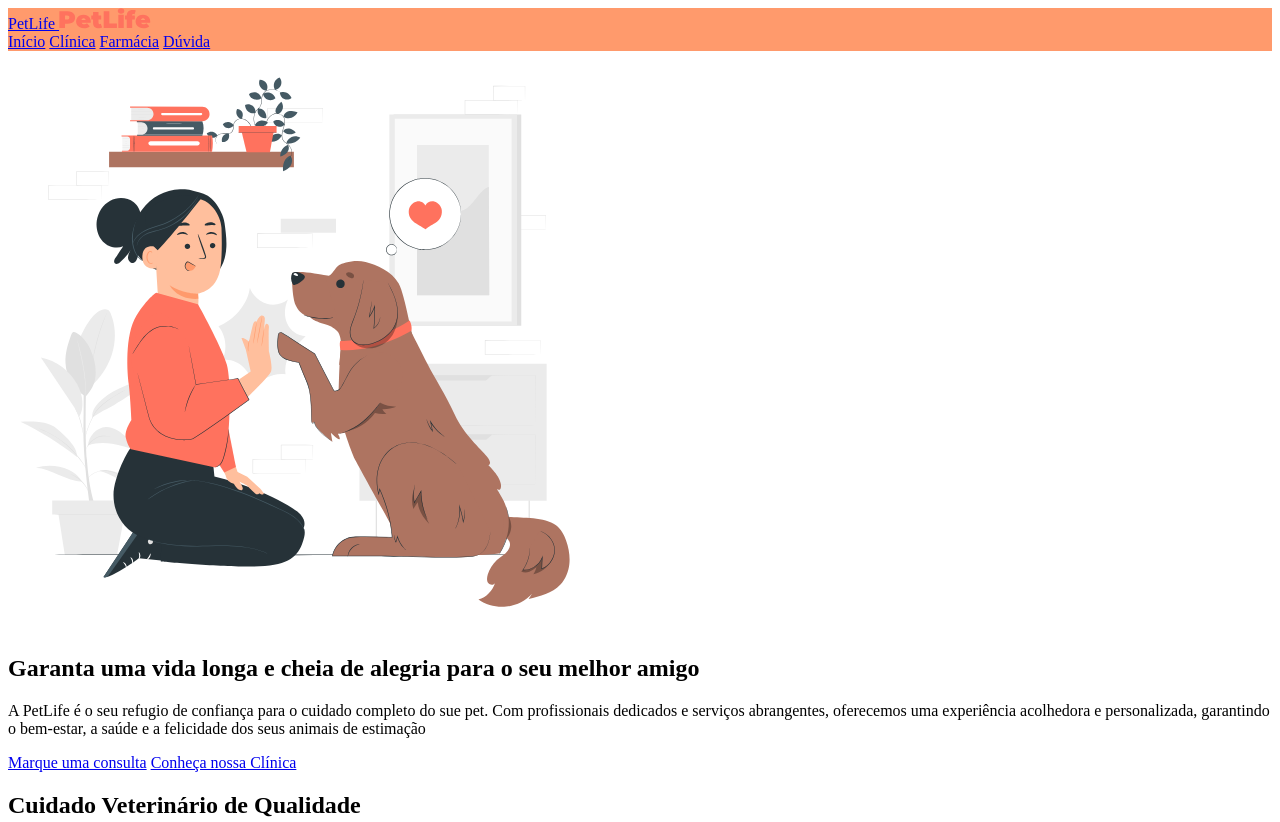
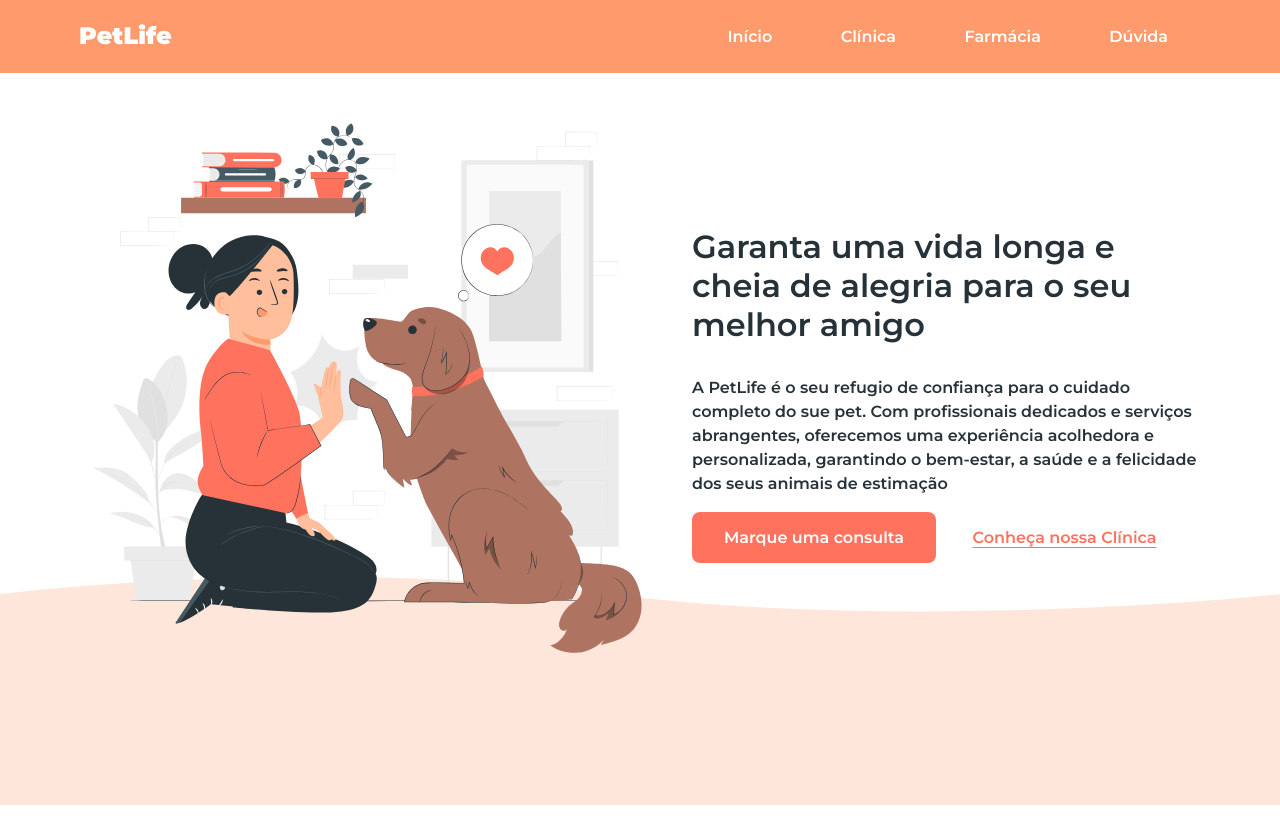
Before and after one commit to cassianobraz/course_onebitcode, a plain HTML site: page Start - HTML, CSS e JS/index.html in a window 1280 px wide. Shown: the top 822 px of the page. Drawn offline with Linux system fonts and the light colour scheme.

Commit message:
feat: add css in page

```diff
--- a/Start - HTML, CSS e JS/index.html
+++ b/Start - HTML, CSS e JS/index.html
@@ -9,12 +9,17 @@
     />
     <title>PetLife</title>
     <link rel="stylesheet" href="styles.css" />
+    <link rel="preconnect" href="https://fonts.googleapis.com" />
+    <link rel="preconnect" href="https://fonts.gstatic.com" crossorigin />
+    <link
+      href="https://fonts.googleapis.com/css2?family=Montserrat:ital,wght@0,600;1,600&display=swap"
+      rel="stylesheet"
+    />
   </head>
   <body>
     <header>
-      <a href="index.html"
-        >PetLife
-        <img src="./img/logo.svg" alt="logo do site" />
+      <a href="index.html">
+        <img src="./img/logo-white.svg" alt="logo do site" />
       </a>
       <nav>
         <a href="#inicio">Início</a>
@@ -37,23 +42,26 @@
           <h1>
             Garanta uma vida longa e cheia de alegria para o seu melhor amigo
           </h1>
-          <p>
+          <p class="paragrafo">
             A PetLife é o seu refugio de confiança para o cuidado completo do
             sue pet. Com profissionais dedicados e serviços abrangentes,
             oferecemos uma experiência acolhedora e personalizada, garantindo o
             bem-estar, a saúde e a felicidade dos seus animais de estimação
           </p>
-          <a href="https://wa.me/0000000000000" target="_blank"
+          <a class="botao" href="https://wa.me/0000000000000" target="_blank"
             >Marque uma consulta</a
           >
-          <a href="#clinica">Conheça nossa Clínica</a>
+          <a class="botao-transparente" href="#clinica"
+            >Conheça nossa Clínica</a
+          >
         </div>
+        <img class="absolute" src="./img/shape.svg" alt="" />
       </section>
 
       <section id="clinica">
         <div>
           <h2>Cuidado Veterinário de Qualidade</h2>
-          <p>
+          <p class="paragrafo">
             Nossa clínica veterinária é o local onde a paixão pelos animais se
             une à excelência em cuidados veterinários. Sob a liderança da Dra.
             Vivian Reid, uma profissional altamente qualificada e comprometida,
@@ -90,7 +98,7 @@
           height="430"
           loading="lazy"
         />
-        <p>
+        <p class="paragrafo">
           Além de ser uma clínica veterinária de confiança, também contamos com
           um completo petshop e farmácia. Nosso petshop oferece uma ampla
           seleção de produtos de alta qualidade, desde alimentos balanceados e
@@ -118,7 +126,7 @@
           <div>
             <h3>Quais serviços são oferecidos pela clínica da PetLife</h3>
             <img src="./img/arrow-down.svg" alt="" />
-            <p>
+            <p class="paragrafo">
               A clínica da PetLife oferece uma ampla gama de serviços, incluindo
               consultas de rotina, vacinação, cirurgias, tratamento de doenças,
               cuidados odontológicos, atendimento de emergência 24 horas,
@@ -131,7 +139,7 @@
           <div>
             <h3>Quais espécies de animais a clínica veterinária atende?</h3>
             <img src="./img/arrow-down.svg" alt="" />
-            <p>
+            <p class="paragrafo">
               A clínica veterinária da PetLife atende animais de estimação de
               todas as espécies, incluindo cães, gatos, pássaros, roedores e
               répteis. Nossos profissionais possuem conhecimento e experiência
@@ -143,7 +151,7 @@
           <div>
             <h3>A clínica da PetLife possui serviços de emergência</h3>
             <img src="./img/arrow-down.svg" alt="" />
-            <p>
+            <p class="paragrafo">
               Sim, a clínica veterinária da PetLife oferece serviços de
               emergência 24 horas. Se o seu animal de estimação precisar de
               atendimento veterinário imediato fora do horário de expediente,
@@ -155,7 +163,7 @@
           <div>
             <h3>A clínica oferece serviços de banho e tosa?</h3>
             <img src="./img/arrow-down.svg" alt="" />
-            <p>
+            <p class="paragrafo">
               Sim, a clínica veterinária da PetLife oferece serviços
               profissionais de banho e tosa. Nossa equipe de profissionais
               experientes garante que seu pet receba cuidados adequados, usando
--- a/Start - HTML, CSS e JS/styles.css
+++ b/Start - HTML, CSS e JS/styles.css
@@ -1,3 +1,111 @@
+* {
+  margin: 0;
+  padding: 0;
+  box-sizing: border-box;
+  font-family: "Montserrat", sans-serif;
+}
+
+body {
+  color: #263138;
+}
+
 header {
   background-color: #ff9a6c;
+  display: flex;
+  align-items: center;
+  justify-content: space-between;
+  padding: 24px 80px;
 }
+
+header nav a {
+  color: #ffffff;
+  font-weight: 600;
+  padding: 32px;
+  text-decoration: none;
+}
+
+#inicio {
+  display: flex;
+  align-items: center;
+  gap: 32px;
+  padding: 24px 80px 128px;
+  position: relative;
+}
+
+h1,
+h2 {
+  font-weight: 600;
+  font-size: 32px;
+  margin-bottom: 32px;
+}
+
+.paragrafo {
+  line-height: 150%;
+  margin-bottom: 32px;
+}
+
+.botao {
+  background-color: #ff725e;
+  padding: 16px 32px;
+  border-radius: 8px;
+  color: #ffffff;
+  text-decoration: none;
+}
+
+.botao-transparente {
+  background-color: transparent;
+  color: #ff725e;
+  padding: 16px 32px;
+  text-underline-offset: 4px;
+}
+
+.absolute {
+  position: absolute;
+  bottom: 0;
+  left: 0;
+  width: 100%;
+  z-index: -10;
+}
+
+#clinica,
+#duvidas {
+  display: flex;
+  align-items: center;
+  gap: 64px;
+  padding: 64px 80px;
+}
+
+#clinica li {
+  margin-bottom: 16px;
+  margin-left: 32px;
+}
+
+#farmacia {
+  padding: 64px 80px;
+  text-align: center;
+}
+
+#farmacia img {
+  margin: 64px auto;
+}
+
+#farmacia .paragrafo {
+  max-width: 950px;
+  margin: 0 auto;
+}
+
+.duvida {
+  position: relative;
+}
+
+.duvida h3 {
+  border: 2px solid #ff725e;
+  border-radius: 8px;
+  cursor: pointer;
+}
+
+.duvida img {
+  position: absolute;
+  top: 32px;
+  right: 24px;
+}
```
